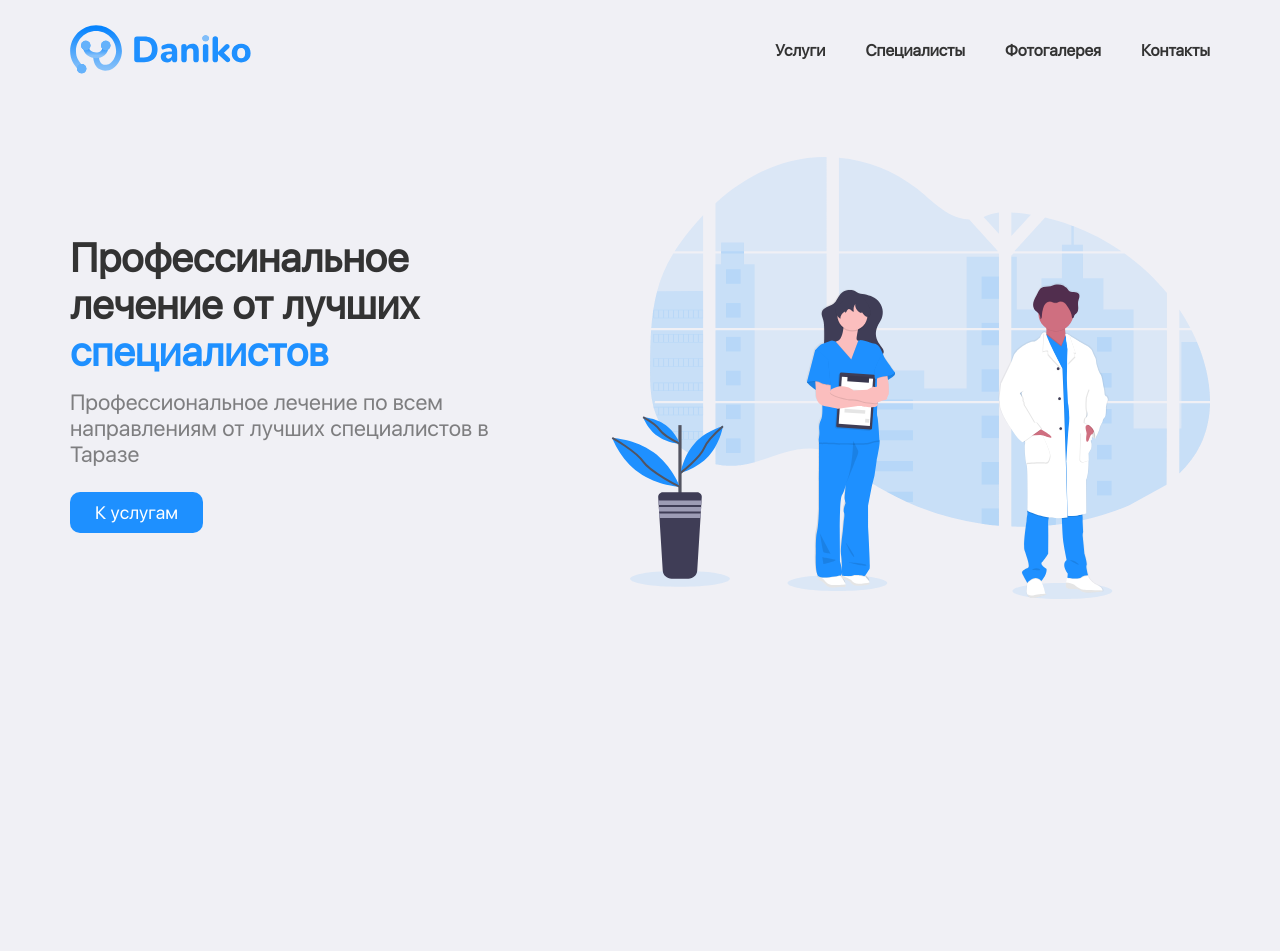
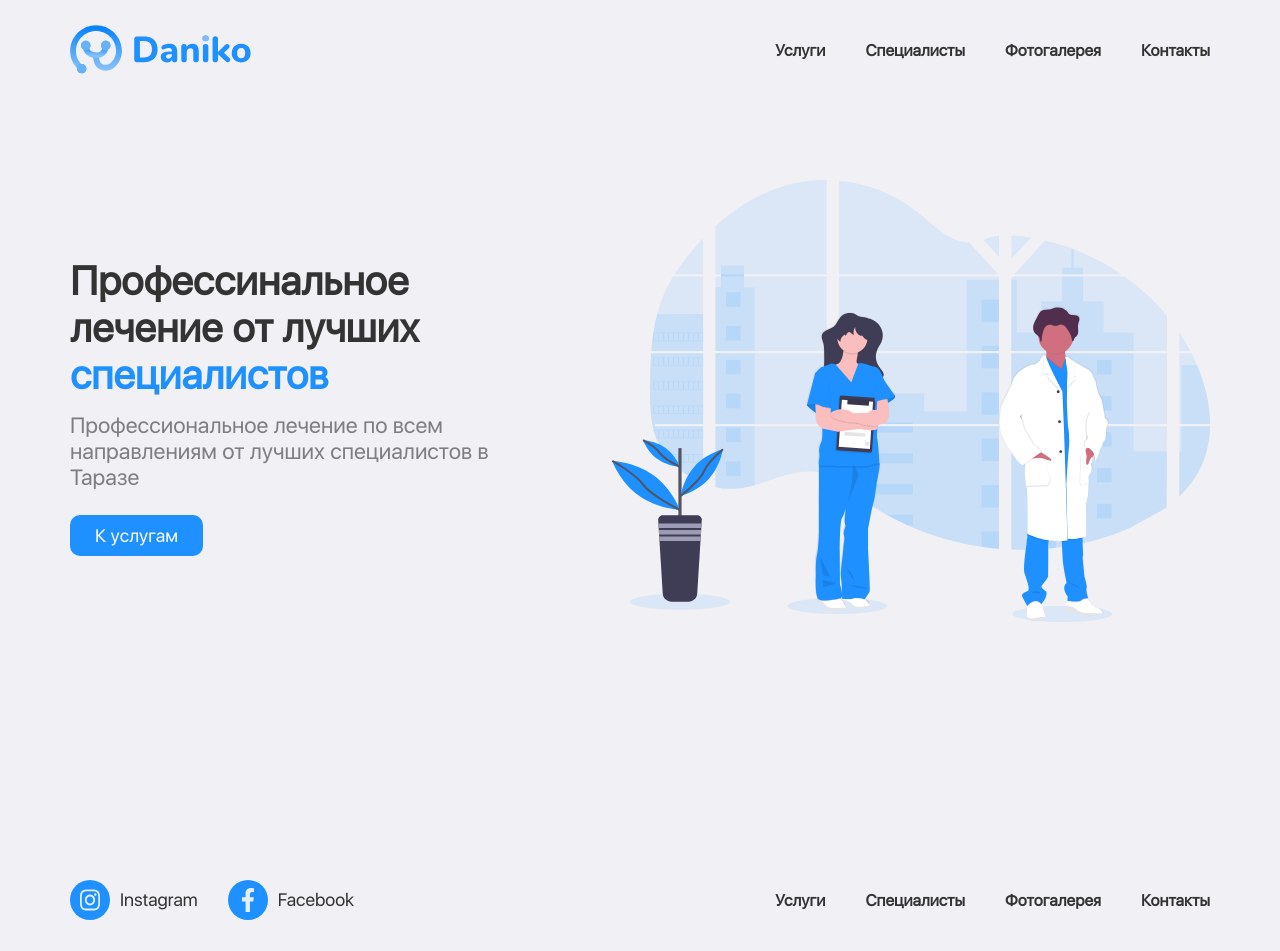
Before and after one commit to Crepiks/daniko-client, a Nuxt app: page / in a window 1280 px wide. Shown: the top 951 px of the page. Before the commit the page ends 800 px from the top, so only its background shows below. Built offline with nearby package versions, Linux system fonts and the light colour scheme.

Commit message:
feat: add footer component

```diff
--- /dev/null
+++ b/components/common/daniko-footer.vue
@@ -0,0 +1,139 @@
+<template>
+  <footer class="footer">
+    <div class="footer-main">
+      <div class="footer-socials">
+        <a class="social-link" href="#">
+          <div class="footer-social social">
+            <div class="social-icon-container">
+              <img
+                src="@/static/icons/instagram-icon.svg"
+                alt="Instagram"
+                class="social-icon"
+              />
+            </div>
+            <span class="social-label">Instagram</span>
+          </div>
+        </a>
+        <a class="social-link" href="#">
+          <div class="footer-social social">
+            <div class="social-icon-container">
+              <img
+                src="@/static/icons/facebook-icon.svg"
+                alt="Facebook"
+                class="social-icon"
+              />
+            </div>
+            <span class="social-label">Facebook</span>
+          </div>
+        </a>
+      </div>
+      <div class="footer-links">
+        <nuxt-link class="footer-link" to="">Услуги</nuxt-link>
+        <nuxt-link class="footer-link" to="">Специалисты</nuxt-link>
+        <nuxt-link class="footer-link" to="">Фотогалерея</nuxt-link>
+        <nuxt-link class="footer-link" to="">Контакты</nuxt-link>
+      </div>
+    </div>
+    <div class="footer-copyright">
+      Copyright {{ getCurrentYear }}. Все права защищены.
+    </div>
+  </footer>
+</template>
+
+<script>
+export default {
+  computed: {
+    getCurrentYear() {
+      const year = new Date()
+      return year.getFullYear()
+    },
+  },
+}
+</script>
+
+<style lang="scss" scoped>
+.footer {
+  width: 100%;
+  height: 150px;
+  box-sizing: border-box;
+  display: flex;
+  flex-direction: column;
+
+  &-main {
+    margin-bottom: 30px;
+    display: flex;
+    flex-direction: row;
+    justify-content: space-between;
+  }
+
+  &-socials {
+    display: flex;
+    flex-direction: row;
+    justify-content: space-between;
+    gap: 30px;
+  }
+
+  &-links {
+    height: 100%;
+    display: flex;
+    align-items: center;
+    gap: 40px;
+  }
+
+  &-link {
+    color: $main-dark;
+    font-size: 16px;
+    font-weight: bold;
+    text-decoration: none;
+    transition: 200ms ease-in-out;
+
+    &:hover {
+      opacity: 0.7;
+    }
+  }
+
+  &-copyright {
+    color: $main-dark;
+    font-size: 14px;
+    font-weight: 600;
+    opacity: 0.6;
+  }
+}
+
+.social {
+  display: flex;
+  align-items: center;
+  transition: 200ms ease-in-out;
+
+  &:hover {
+    opacity: 0.7;
+  }
+
+  &-link {
+    text-decoration: none;
+  }
+
+  &-icon {
+    height: 60%;
+    width: 60%;
+    background: transparent;
+
+    &-container {
+      margin-right: 10px;
+      width: 40px;
+      height: 40px;
+      display: flex;
+      justify-content: center;
+      align-items: center;
+      border-radius: 50%;
+      background-color: $primary;
+    }
+  }
+
+  &-label {
+    color: $main-dark;
+    font-size: 18px;
+    font-weight: 500;
+  }
+}
+</style>
--- a/components/common/daniko-header.vue
+++ b/components/common/daniko-header.vue
@@ -1,15 +1,15 @@
 <template>
-  <div class="header">
+  <header class="header">
     <div class="header-logo">
       <daniko-logo />
     </div>
-    <div class="links">
-      <nuxt-link class="link" to="">Услуги</nuxt-link>
-      <nuxt-link class="link" to="">Специалисты</nuxt-link>
-      <nuxt-link class="link" to="">Фотогалерея</nuxt-link>
-      <nuxt-link class="link" to="">Контакты</nuxt-link>
+    <div class="header-links">
+      <nuxt-link class="header-link" to="">Услуги</nuxt-link>
+      <nuxt-link class="header-link" to="">Специалисты</nuxt-link>
+      <nuxt-link class="header-link" to="">Фотогалерея</nuxt-link>
+      <nuxt-link class="header-link" to="">Контакты</nuxt-link>
     </div>
-  </div>
+  </header>
 </template>
 
 <script>
@@ -35,16 +35,15 @@ export default {
     height: 50%;
     cursor: pointer;
   }
-}
 
-.links {
+  &-links {
     height: 100%;
     display: flex;
     align-items: center;
     gap: 40px;
   }
 
-.link {
+  &-link {
     color: $main-dark;
     font-size: 16px;
     font-weight: bold;
@@ -55,4 +54,5 @@ export default {
       opacity: 0.7;
     }
   }
+}
 </style>
--- a/components/welcome/daniko-welcome.vue
+++ b/components/welcome/daniko-welcome.vue
@@ -1,5 +1,6 @@
 <template>
   <section class="welcome">
+    <div class="welcome-content">
       <div class="welcome-text">
         <h1 class="welcome-title">
           Профессинальное лечение от лучших
@@ -16,6 +17,7 @@
         alt="Daniko"
         class="welcome-image"
       />
+    </div>
   </section>
 </template>
 
@@ -31,13 +33,17 @@ export default {
 
 <style lang="scss" scoped>
 .welcome {
-  padding-top: 5%;
+  padding-top: 7%;
   width: 100%;
+  height: calc(100vh - 100px);
+
+  &-content {
     box-sizing: border-box;
     display: flex;
     flex-direction: row;
     justify-content: space-between;
     align-items: center;
+  }
 
   &-text {
     width: 40%;
--- a/layouts/default.vue
+++ b/layouts/default.vue
@@ -2,15 +2,18 @@
   <div class="page">
     <daniko-header />
     <nuxt />
+    <daniko-footer />
   </div>
 </template>
 
 <script>
-import danikoHeader from '../components/common/daniko-header.vue'
+import danikoHeader from '@/components/common/daniko-header'
+import danikoFooter from '@/components/common/daniko-footer'
 
 export default {
   components: {
     'daniko-header': danikoHeader,
+    'daniko-footer': danikoFooter,
   },
 }
 </script>
```
Also changed, not shown: components/README.md (deleted), layouts/README.md (deleted), static/icons/facebook-icon.svg (added), static/icons/instagram-icon.svg (added). Lines whose indentation alone changed are shown as unchanged.
